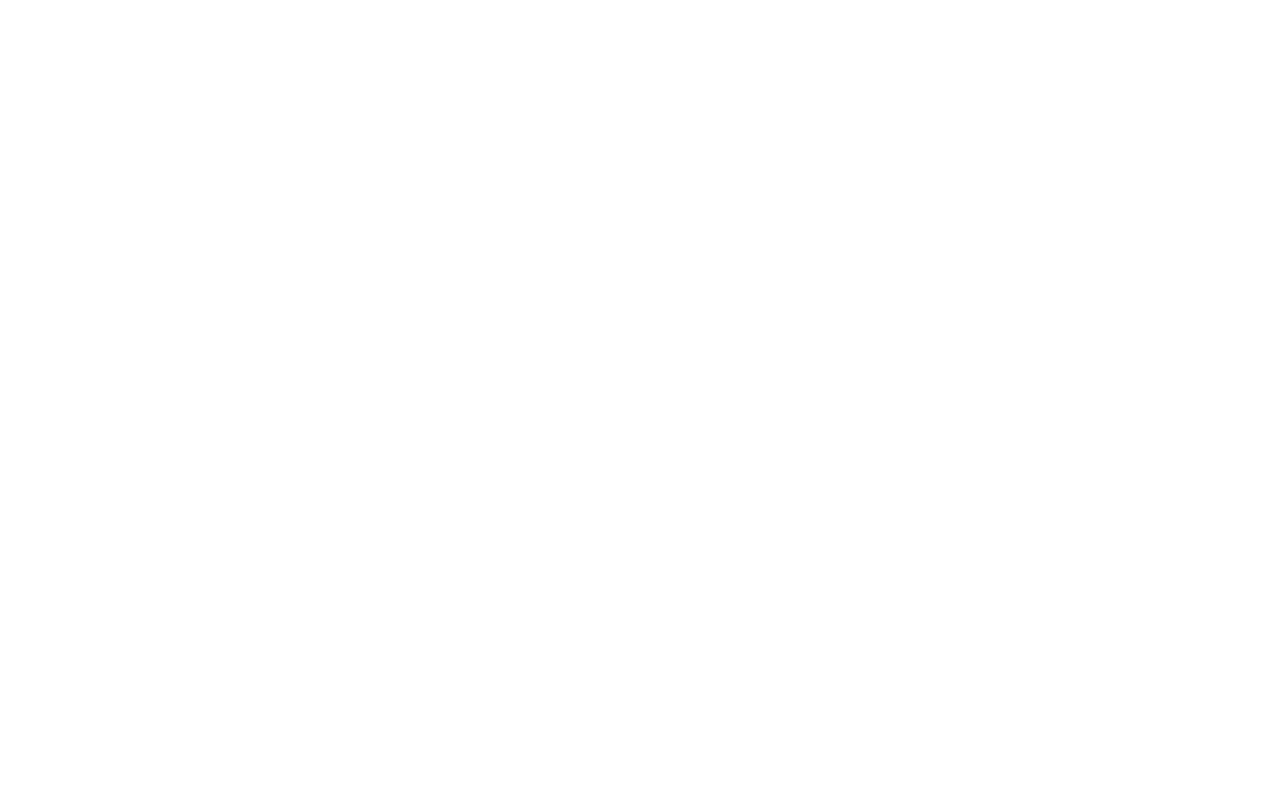
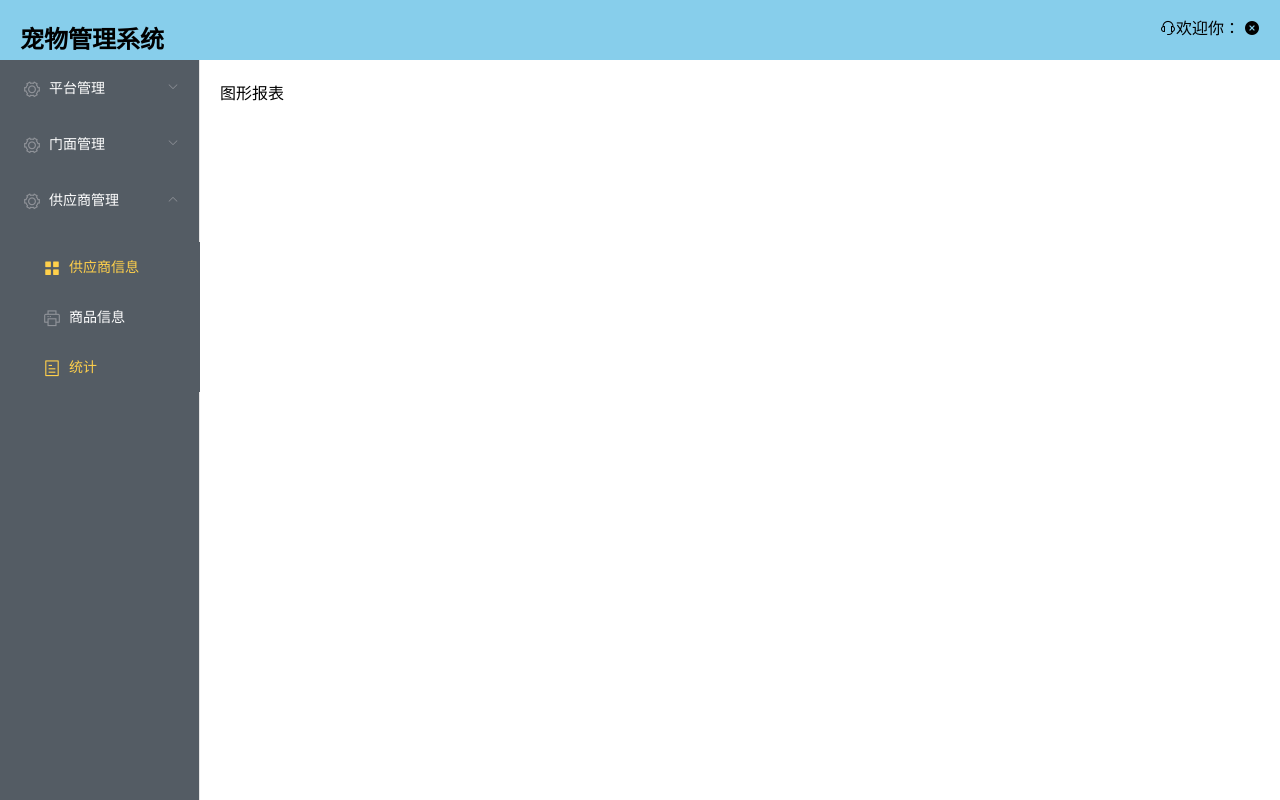
Before and after one commit to qq1066536/pet, a Vue app in the folder client/: page /manage/shoptotal in a window 1280 px wide. Built offline with nearby package versions, Linux system fonts and the light colour scheme.

Commit message:
删除node-modules

```diff
--- /dev/null
+++ b/client/src/components/ShopTotal/index.vue
@@ -0,0 +1,13 @@
+<template>
+    <div>图形报表</div>
+</template>
+
+<script>
+export default {
+
+}
+</script>
+
+<style>
+
+</style>
--- a/client/src/components/manage/index.vue
+++ b/client/src/components/manage/index.vue
@@ -53,7 +53,7 @@
                                 <i class="el-icon-goods"></i>
                                 <span slot="title">服务</span>
                             </el-menu-item>
-                            <el-menu-item index="">
+                            <el-menu-item index="/manage/shoptotal">
                                 <i class="el-icon-tickets"></i>
                                 <span slot="title">统计</span>
                             </el-menu-item>
--- a/client/src/router/index.js
+++ b/client/src/router/index.js
@@ -8,6 +8,7 @@
 import SupProducts from '../components/supplier/products'
 import Orders from "../components/Orders"
 import Services from "../components/Services"
+import ShopTotal from "../components/ShopTotal"
 Vue.use(VueRouter);
 export default new VueRouter({
     routes: [
@@ -40,6 +41,10 @@
             {
                 path: "/manage/services",
                 component: Services
+            },
+            {
+                path: "/manage/shoptotal",
+                component: ShopTotal
             }
             ]
         }
```
